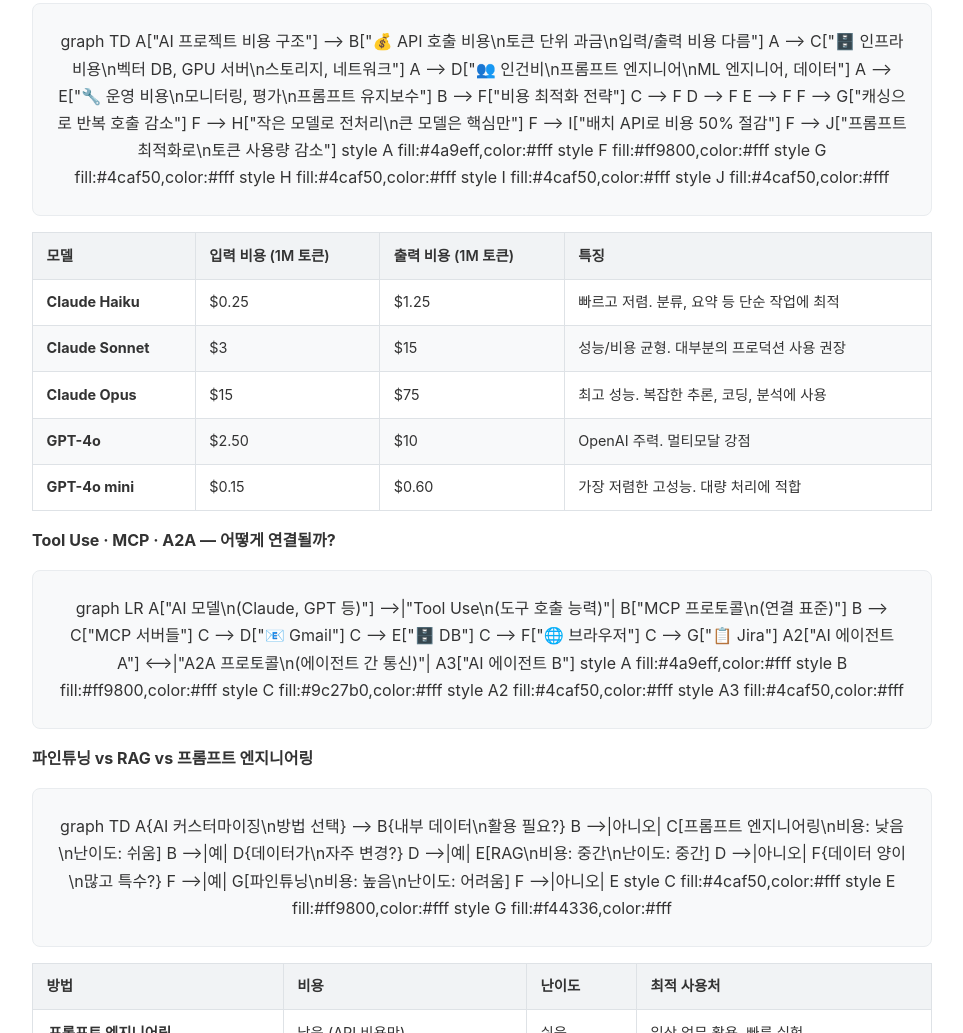
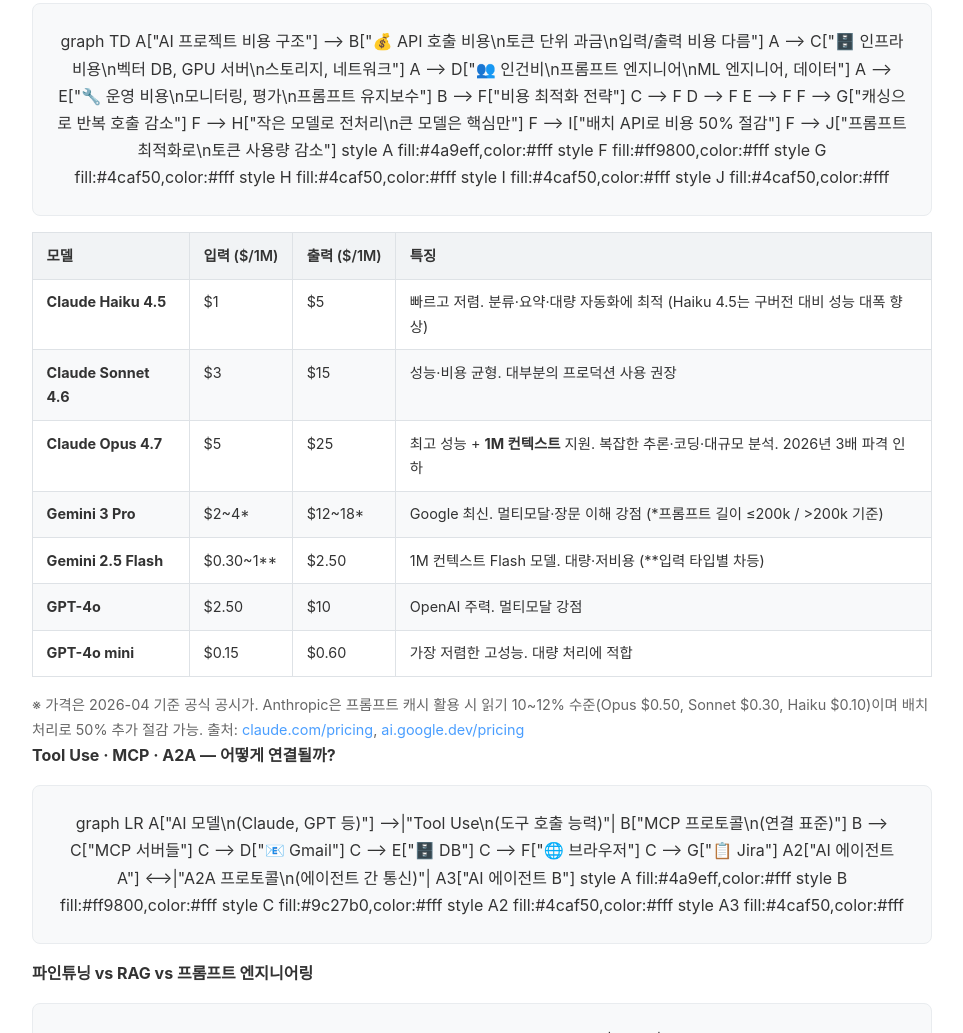
Before and after one commit to totoma7/projectPmEdu, a website: page module1-2.html in a window 1280 px wide. Shown: the part 9425-10458 px from the top of the page, without its empty margins (288-1251 px from the left). Drawn offline with nearby package versions, Linux system fonts and the light colour scheme; a script that the page names is missing.

Commit message:
Auto-commit: source updated

```diff
--- a/module1-2.html
+++ b/module1-2.html
@@ -671,15 +671,18 @@
           </div>
 
           <table class="comparison-table">
-            <thead><tr><th>모델</th><th>입력 비용 (1M 토큰)</th><th>출력 비용 (1M 토큰)</th><th>특징</th></tr></thead>
+            <thead><tr><th>모델</th><th>입력 ($/1M)</th><th>출력 ($/1M)</th><th>특징</th></tr></thead>
             <tbody>
-              <tr><td><strong>Claude Haiku</strong></td><td>$0.25</td><td>$1.25</td><td>빠르고 저렴. 분류, 요약 등 단순 작업에 최적</td></tr>
-              <tr><td><strong>Claude Sonnet</strong></td><td>$3</td><td>$15</td><td>성능/비용 균형. 대부분의 프로덕션 사용 권장</td></tr>
-              <tr><td><strong>Claude Opus</strong></td><td>$15</td><td>$75</td><td>최고 성능. 복잡한 추론, 코딩, 분석에 사용</td></tr>
+              <tr><td><strong>Claude Haiku 4.5</strong></td><td>$1</td><td>$5</td><td>빠르고 저렴. 분류·요약·대량 자동화에 최적 (Haiku 4.5는 구버전 대비 성능 대폭 향상)</td></tr>
+              <tr><td><strong>Claude Sonnet 4.6</strong></td><td>$3</td><td>$15</td><td>성능·비용 균형. 대부분의 프로덕션 사용 권장</td></tr>
+              <tr><td><strong>Claude Opus 4.7</strong></td><td>$5</td><td>$25</td><td>최고 성능 + <strong>1M 컨텍스트</strong> 지원. 복잡한 추론·코딩·대규모 분석. 2026년 3배 파격 인하</td></tr>
+              <tr><td><strong>Gemini 3 Pro</strong></td><td>$2~4*</td><td>$12~18*</td><td>Google 최신. 멀티모달·장문 이해 강점 (*프롬프트 길이 ≤200k / &gt;200k 기준)</td></tr>
+              <tr><td><strong>Gemini 2.5 Flash</strong></td><td>$0.30~1**</td><td>$2.50</td><td>1M 컨텍스트 Flash 모델. 대량·저비용 (**입력 타입별 차등)</td></tr>
               <tr><td><strong>GPT-4o</strong></td><td>$2.50</td><td>$10</td><td>OpenAI 주력. 멀티모달 강점</td></tr>
               <tr><td><strong>GPT-4o mini</strong></td><td>$0.15</td><td>$0.60</td><td>가장 저렴한 고성능. 대량 처리에 적합</td></tr>
             </tbody>
           </table>
+          <p style="margin-top:0.5rem;font-size:0.9em;color:#666;">※ 가격은 2026-04 기준 공식 공시가. Anthropic은 프롬프트 캐시 활용 시 읽기 10~12% 수준(Opus $0.50, Sonnet $0.30, Haiku $0.10)이며 배치 처리로 50% 추가 절감 가능. 출처: <a href="https://claude.com/pricing" target="_blank" rel="noopener">claude.com/pricing</a>, <a href="https://ai.google.dev/gemini-api/docs/pricing" target="_blank" rel="noopener">ai.google.dev/pricing</a></p>
 
           <h4>Tool Use · MCP · A2A — 어떻게 연결될까?</h4>
           <div class="diagram-container">
```
